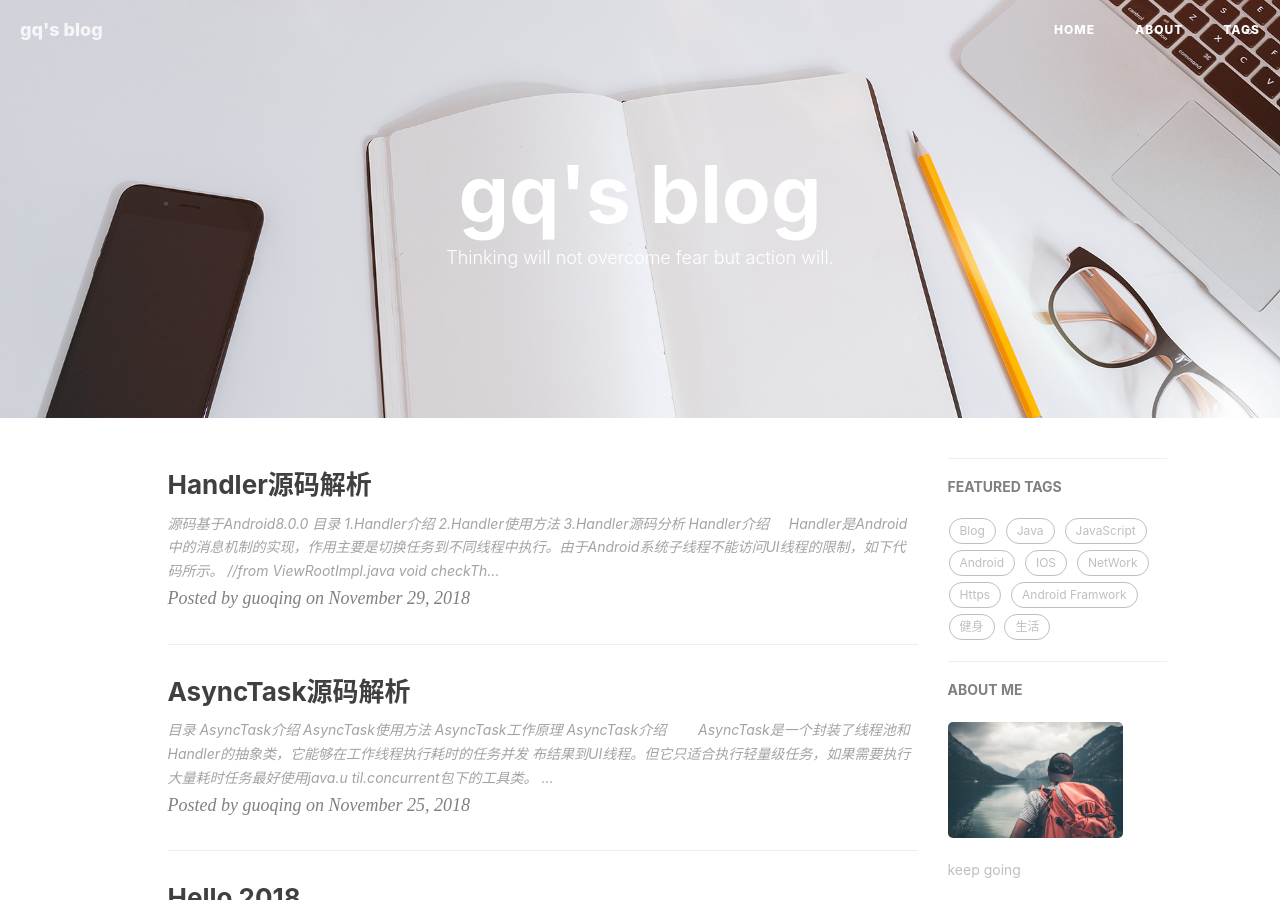
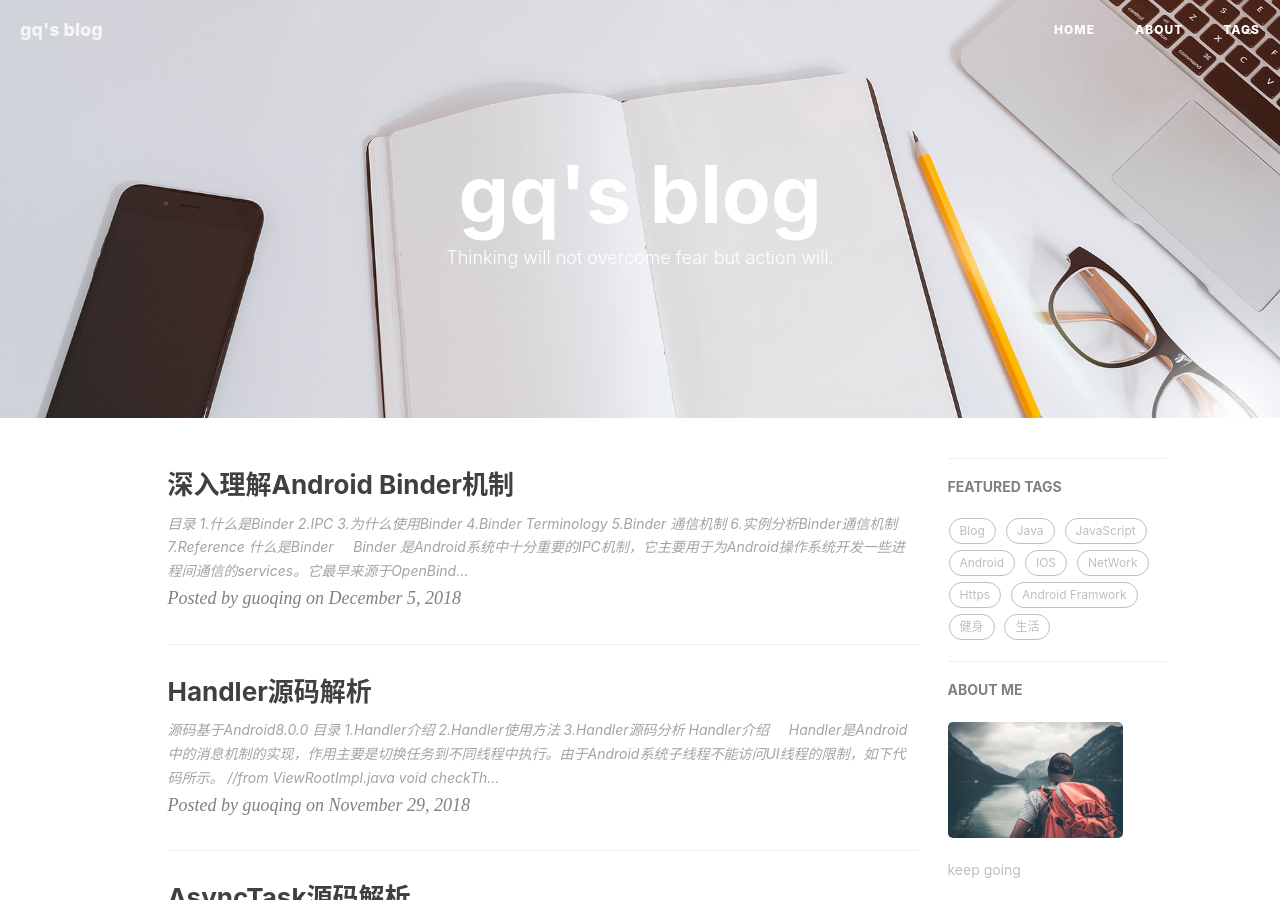
Before and after one commit to MR-GuoQing/blog, a Jekyll site: the page built from index.html, in a window 1280 px wide and 900 px high. Built offline with Jekyll 4.4.1, drawn with Linux system fonts in a browser that asks for light colours; nearby versions of some CDN libraries; the list of posts is cut into pages by our own code; comment, search, counter and statistics services are not loaded; a file with an impossible date is left out.

Commit message:
update the date

```diff
--- a/_posts/2018-12-1-Binder.md
+++ b/_posts/2018-12-1-Binder.md
@@ -2,7 +2,7 @@
 layout:     post
 title:      深入理解Android Binder机制
 subtitle:    ""
-date:       2018-21-1 14:20
+date:       2018-12-5 14:20
 author:     guoqing
 header-img: img/posts/post-bg-hacker.jpg
 catalog: true
```
